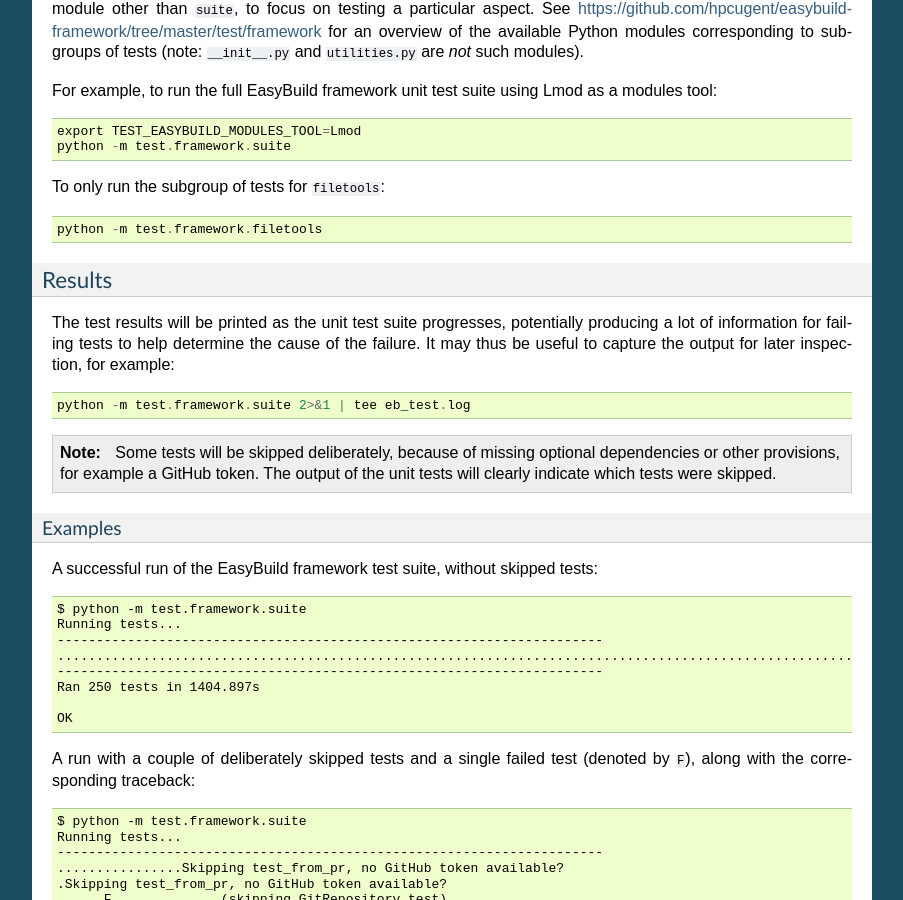
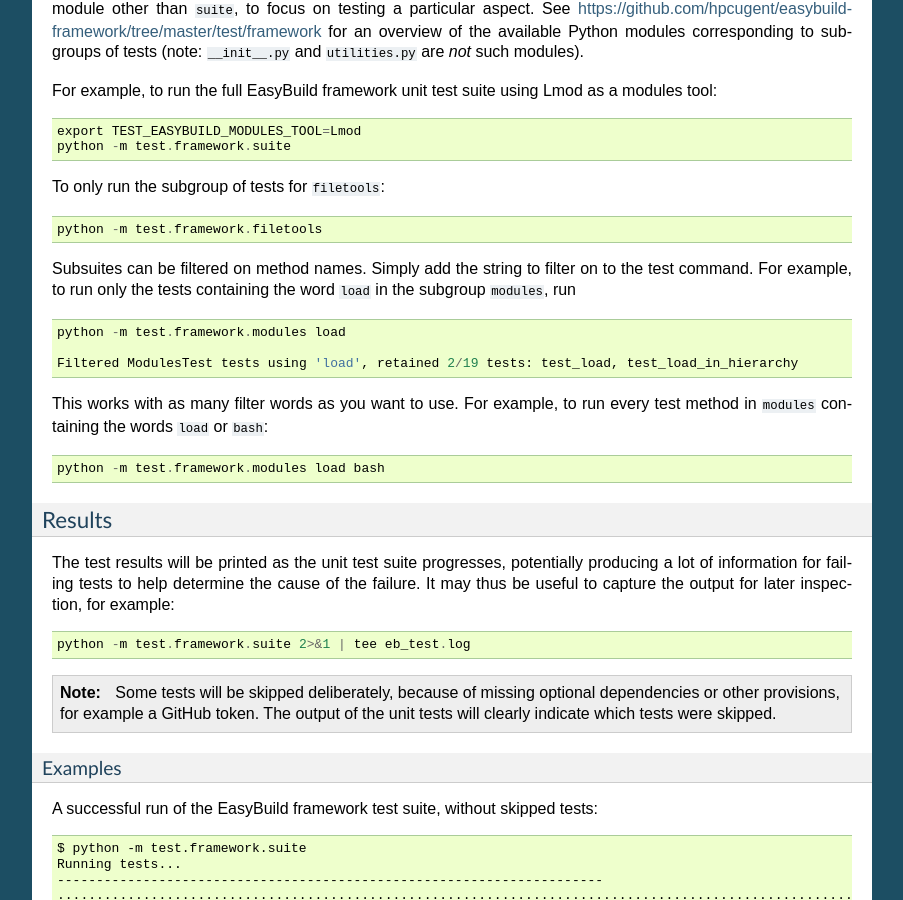
Before and after one commit to easybuilders/easybuild, a Sphinx documentation site: the page built from docs/Unit-tests.rst, in a window 1280 px wide and 900 px high, scrolled down 3199 px. Shown: the whole window, without its empty margins (198-1101 px from the left). Built offline with Sphinx 7.4.7, drawn with Linux system fonts in a browser that asks for light colours.

Commit message:
add docs for filtering test suites

```diff
--- a/docs/Unit-tests.rst
+++ b/docs/Unit-tests.rst
@@ -182,6 +182,20 @@ To only run the subgroup of tests for ``filetools``::
 
     python -m test.framework.filetools
 
+Subsuites can be filtered on method names. Simply add the string to filter on to the test command. For example, to run
+only the tests containing the word ``load`` in the subgroup ``modules``, run ::
+
+    python -m test.framework.modules load
+
+    Filtered ModulesTest tests using 'load', retained 2/19 tests: test_load, test_load_in_hierarchy
+
+This works with as many filter words as you want to use. For example, to run every test method in ``modules``
+containing the words ``load`` or ``bash``: ::
+
+    python -m test.framework.modules load bash
+
+
+
 Results
 ~~~~~~~
 
```
